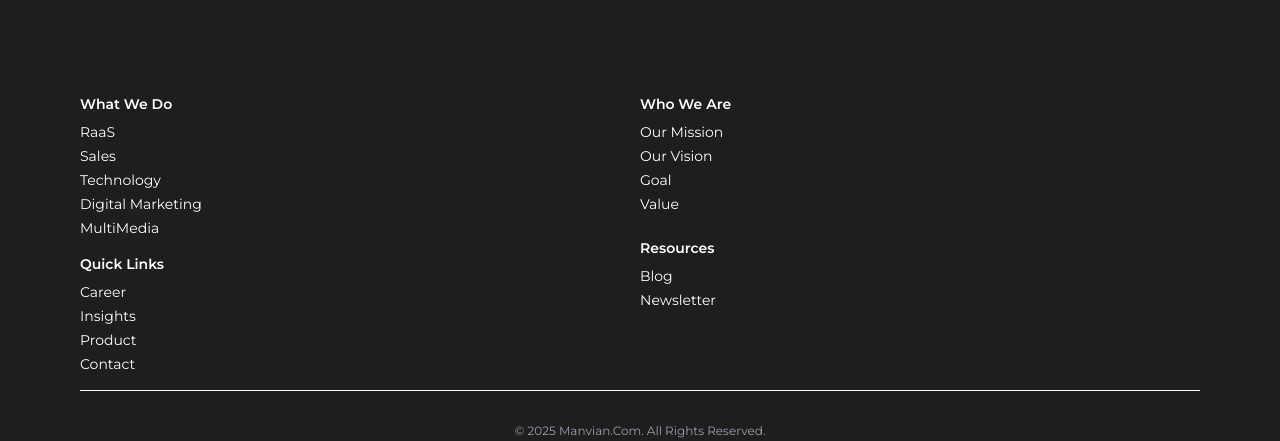
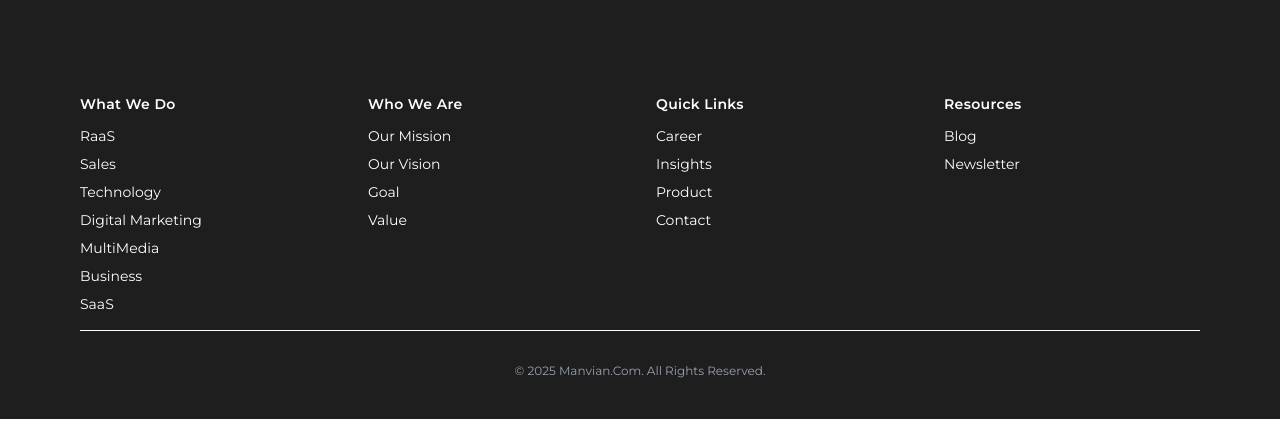
Before and after one commit to MABSManvian/MABS, a React (Vite) app: page /contact in a window 1280 px wide. Shown: the part 3420-3861 px from the top of the page. After the commit the page ends 3839 px from the top, so only its background shows below. Built offline with nearby package versions, Linux system fonts and the light colour scheme; grey boxes are pictures that could not be loaded.

Commit message:
Update ContactFooter.jsx

```diff
--- a/src/Components/ContactUs/ContactFooter.jsx
+++ b/src/Components/ContactUs/ContactFooter.jsx
@@ -67,40 +67,42 @@ const ContactFooter = () => {
             </div>
 
            {/* Bottom Links */}
-            <div className="max-w-screen-xl mx-auto mt-10 border-b border-white pt-6 pb-4 grid grid-cols-2 md:grid-cols-4 gap-4 lg:gap-0 text-sm">
-                <div>
-                    <h4 className="font-semibold mb-2">What We Do</h4>
-                    <ul className="space-y-1">
-                        <li><Link to='/service/RAAS' >RaaS</Link></li>
-                        <li><Link to='/service/Sales'>Sales</Link></li>
-                        <li><Link to='/service/TechSolution'>Technology</Link></li>
-                        <li><Link to='/service/DigitalMarketing'>Digital Marketing</Link></li>
-                        <li><Link to='/service/multimedia'>MultiMedia</Link></li>
+      <div className="max-w-screen-xl mx-auto mt-10 border-b border-white pt-6 pb-4 grid grid-cols-1 sm:grid-cols-2 md:grid-cols-4 gap-8 text-sm">
+        <div className="flex flex-col items-start">
+          <h4 className="font-semibold mb-3 tracking-wide">What We Do</h4>
+          <ul className="space-y-2 w-full">
+            <li><Link to='/service/RAAS' className="hover:underline">RaaS</Link></li>
+            <li><Link to='/service/Sales' className="hover:underline">Sales</Link></li>
+            <li><Link to='/service/TechSolution' className="hover:underline">Technology</Link></li>
+            <li><Link to='/service/DigitalMarketing' className="hover:underline">Digital Marketing</Link></li>
+            <li><Link to='/service/multimedia' className="hover:underline">MultiMedia</Link></li>
+            <li><Link to='/service/Business' className="hover:underline">Business</Link></li>
+            <li><Link to='/service/SaaS' className="hover:underline">SaaS</Link></li>
           </ul>
         </div>
-                <div>
-                    <h4 className="font-semibold mb-2">Who We Are</h4>
-                    <ul className="space-y-1">
-                        <li> <Link to="/who#mission">Our Mission </Link></li>
-                        <li> <Link to="/who#vision"> Our Vision</Link></li>
-                        <li> <Link to="/who#goal">Goal</Link></li>
-                        <li> <Link to="/who#value">Value</Link></li>
+        <div className="flex flex-col items-start">
+          <h4 className="font-semibold mb-3 tracking-wide">Who We Are</h4>
+          <ul className="space-y-2 w-full">
+            <li><Link to="/who#mission" className="hover:underline">Our Mission</Link></li>
+            <li><Link to="/who#vision" className="hover:underline">Our Vision</Link></li>
+            <li><Link to="/who#goal" className="hover:underline">Goal</Link></li>
+            <li><Link to="/who#value" className="hover:underline">Value</Link></li>
           </ul>
         </div>
-                <div>
-                    <h4 className="font-semibold mb-2 mt-4">Quick Links</h4>
-                    <ul className="space-y-1">
-                        <li> <Link to='/careers'> Career </Link></li>
-                        <li><Link to='/insights'> Insights</Link></li>
-                        <li><Link to='/product'>Product</Link></li>
-                        <li><Link to='/contact'>Contact</Link></li>
+        <div className="flex flex-col items-start">
+          <h4 className="font-semibold mb-3 tracking-wide">Quick Links</h4>
+          <ul className="space-y-2 w-full">
+            <li><Link to='/careers' className="hover:underline">Career</Link></li>
+            <li><Link to='/insights' className="hover:underline">Insights</Link></li>
+            <li><Link to='/product' className="hover:underline">Product</Link></li>
+            <li><Link to='/contact' className="hover:underline">Contact</Link></li>
           </ul>
         </div>
-                <div>
-                    <h4 className="font-semibold mb-2">Resources</h4>
-                    <ul className="space-y-1">
-                        <li>Blog</li>
-                        <li>Newsletter</li>
+        <div className="flex flex-col items-start">
+          <h4 className="font-semibold mb-3 tracking-wide">Resources</h4>
+          <ul className="space-y-2 w-full">
+            <li className="hover:underline">Blog</li>
+            <li className="hover:underline">Newsletter</li>
           </ul>
         </div>
       </div>
```
Lines whose indentation alone changed are shown as unchanged.
